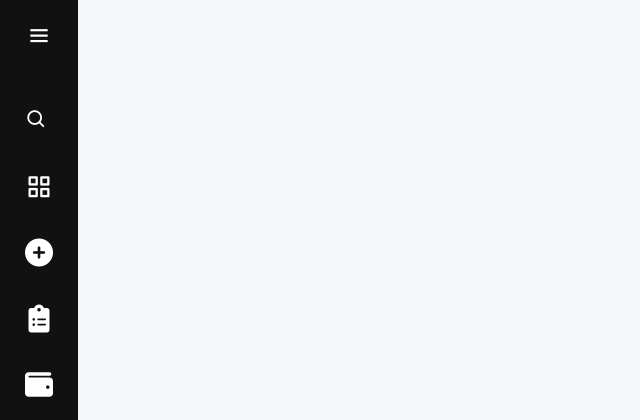
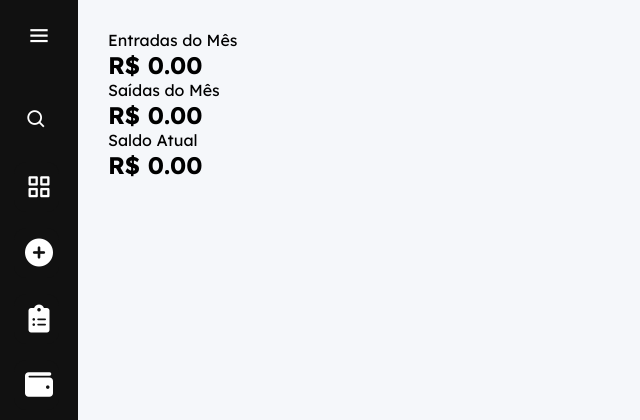
Before and after one commit to Silvaskrtt/ledger, a Django app: page / in a window 1280 px wide. Shown: the top 420 px of the page, without its empty margins (0-640 px from the left). Run offline with Django 5.2, Linux system fonts and the light colour scheme; the visitor is signed in with stand-in values (Sample User, id 1); data that the repository does not hold is empty.

Commit message:
feat: new HTML.

```diff
--- a/frontend/templates/home/home.html
+++ b/frontend/templates/home/home.html
@@ -1,3 +1,26 @@
 <!-- frontend/templates/home/home.html -->
 {% extends 'base.html' %}
 {% load static %}
+{% load humanize %}
+
+
+{% block content %}
+<section class="dashboard">
+
+  <div class="card green">
+    <p>Entradas do Mês</p>
+    <h2>R$ {{ entradas_mes|floatformat:2|intcomma }}</h2>
+  </div>
+
+  <div class="card red">
+    <p>Saídas do Mês</p>
+    <h2>R$ {{ saidas_mes|floatformat:2|intcomma }}</h2>
+  </div>
+
+  <div class="card green">
+    <p>Saldo Atual</p>
+    <h2>R$ {{ saldo_atual|floatformat:2|intcomma }}</h2>
+  </div>
+
+</section>
+{% endblock %}
```
